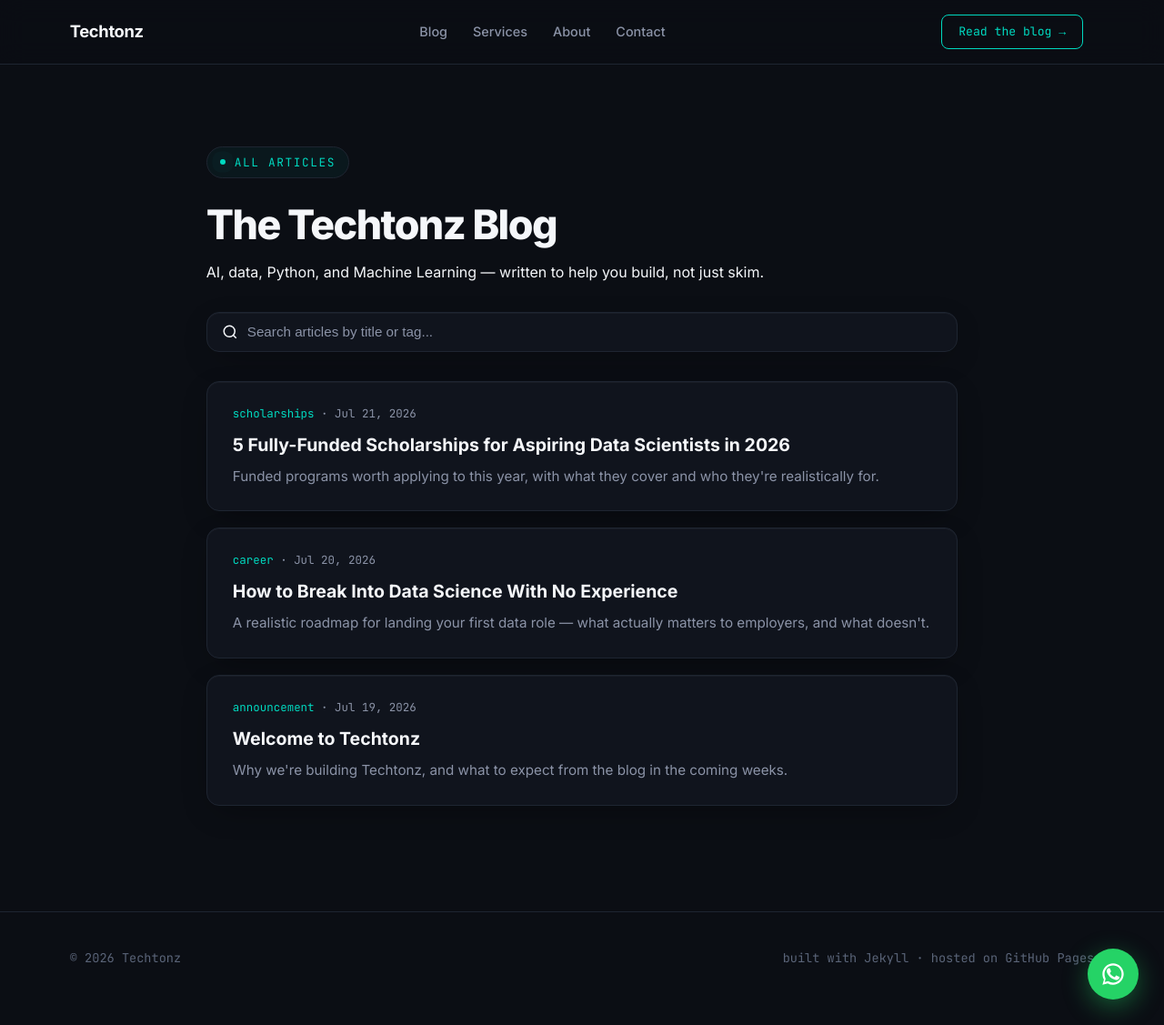
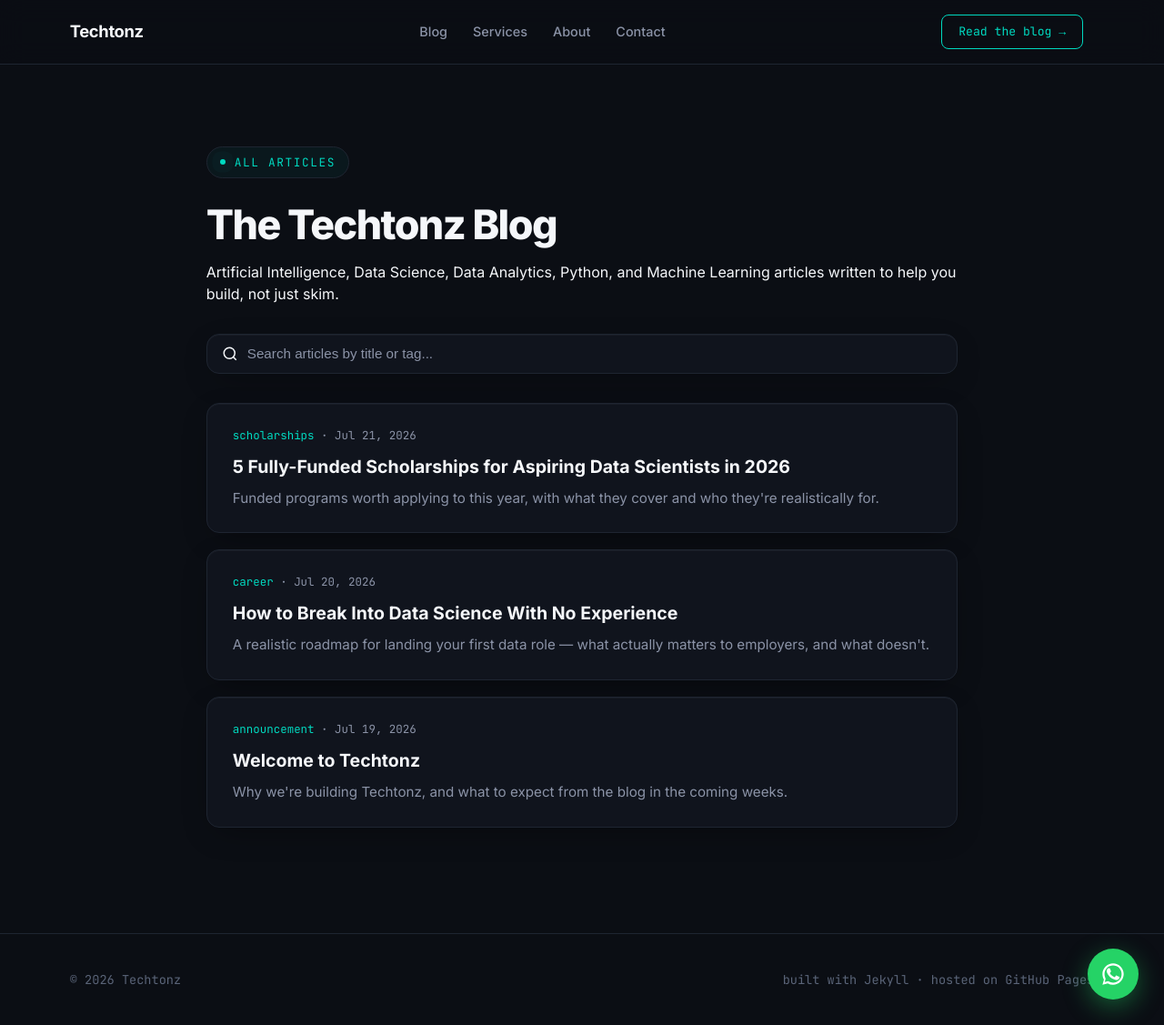
Before and after one commit to teefortech/Techtonz, a Jekyll site: the page built from blog/index.md, in a window 1280 px wide and 1127 px high. Shown: the whole window at 91% size. Built offline with Jekyll 4.4.1, drawn with Linux system fonts in a browser that asks for light colours.

Commit message:
Update blog description to include more topics

```diff
--- a/blog/index.md
+++ b/blog/index.md
@@ -6,7 +6,7 @@
 <section class="content-page" style="max-width:980px;">
   <div class="eyebrow"><span class="ping"></span> ALL ARTICLES</div>
   <h1>The Techtonz Blog</h1>
-  <p class="lead" style="margin-bottom:32px;">AI, data, Python, and Machine Learning — written to help you build, not just skim.</p>
+  <p class="lead" style="margin-bottom:32px;">Artificial Intelligence, Data Science, Data Analytics, Python, and Machine Learning articles written to help you build, not just skim.</p>
 
   <div class="search-box">
     <svg width="18" height="18" viewBox="0 0 24 24" fill="none" stroke="currentColor" stroke-width="2"><circle cx="11" cy="11" r="8"></circle><line x1="21" y1="21" x2="16.65" y2="16.65"></line></svg>
```
